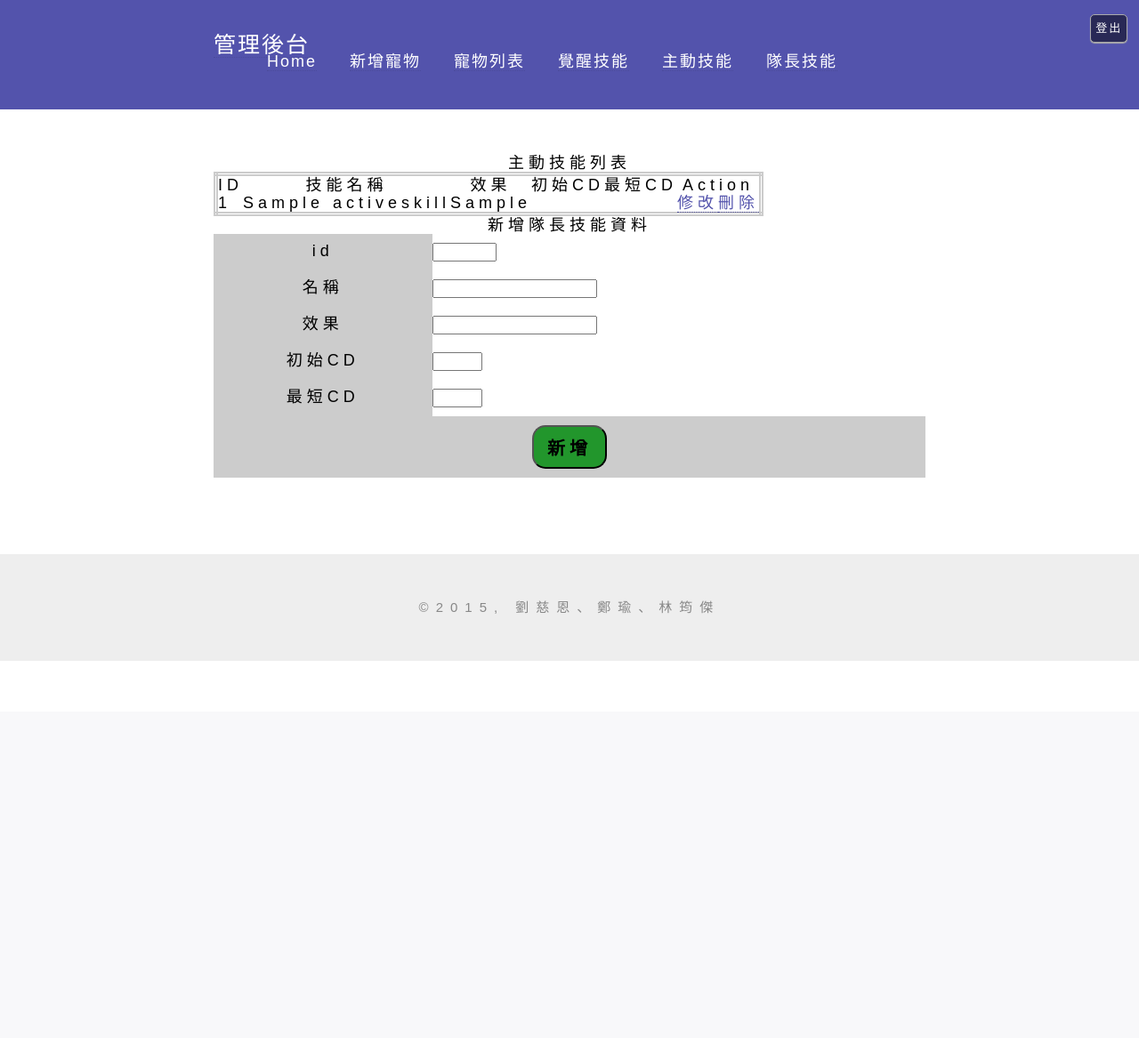
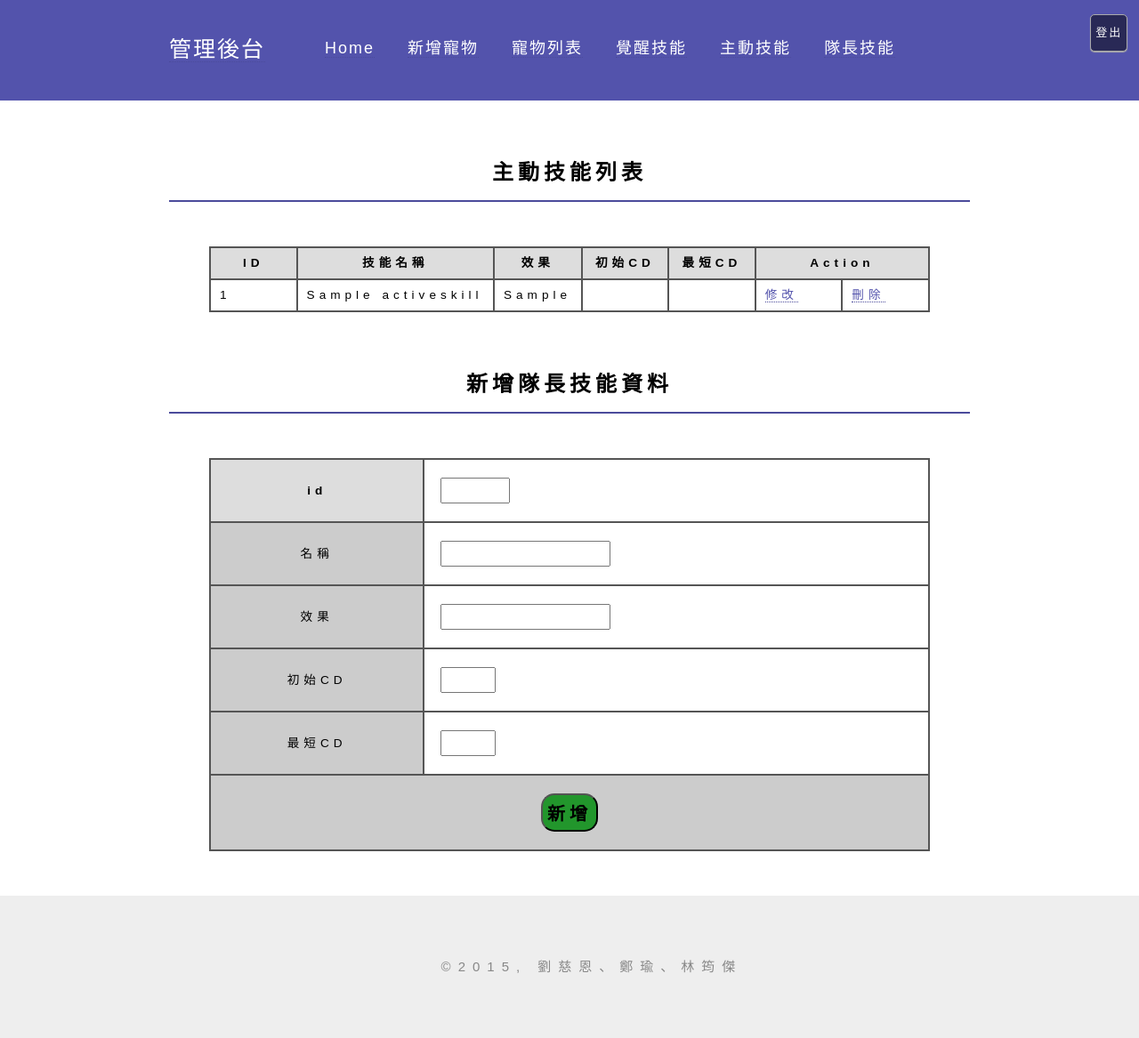
Before and after one commit to hane1818/PAD_Pet_Searching_System, a PHP site: page /askill/index.php in a window 1280 px wide. Shown: the whole page at 89% size. Before the commit the page ends 690 px from the top, so only its background shows below. Run offline with PHP 8.4, Linux system fonts and the light colour scheme; the visitor is signed in with stand-in values (Sample User, id 1); tables that the repository leaves empty or names only in its code hold one stand-in row (values such as "Sample post"); data that the repository does not hold is empty.

Commit message:
Modify some style rules to fit every table

```diff
--- a/assets/stylesheets/main.css
+++ b/assets/stylesheets/main.css
@@ -48,6 +48,30 @@ footer {
     text-align: center;
 }
 
+h1 {
+    font-size: 1.5rem;
+    margin: 1.5rem auto;
+    padding: 1rem 10px;
+    border-bottom: 2px solid hsl(240, 35%, 45%);
+    font-weight: bold;
+}
+
+h2 {
+    font-size: 1.2rem;
+    margin: 1.2rem auto;
+}
+
+p {
+    margin: 20px 0;
+    text-indent: 50px;
+}
+
+ol li {
+    list-style-type: upper-alpha;
+    margin-left: 40px;
+    padding-left: 20px;
+}
+
 a {
     color: hsl(240, 35%, 50%);
     text-decoration: none;
@@ -60,8 +84,9 @@ iframe {
     border: none;
 }
 
-input {
-    margin: 10px 0;
+input , select {
+    margin: 15px 8px !important;
+    padding: 5px !important;
 }
 
 input[type="submit"] {
@@ -73,10 +98,37 @@ input[type="submit"] {
     letter-spacing: 5px;
 }
 
+select {
+    min-width: 75px !important;
+}
+
+table {
+    width: 90% !important;
+    min-width: 500px !important;
+    border-spacing: 0;
+    border: none !important;
+    margin: 50px auto;
+}
+
+table tr:first-child th {
+    background: #ddd !important;
+    text-align: center;
+    font-weight: 900;
+}
+
+table tr td, table tr th {
+    padding: 5px 10px;
+    border: 2px solid #555;
+    font-size: 0.85rem;
+    line-height: 1.5rem;
+    min-width: 75px;
+}
+
 .wrapper {
     margin: 0 auto;
-    max-width: 800px;
+    max-width: 900px;
     width: 80%;
+    line-height: 30px;
 }
 
 .popup_back, .popup_news {
@@ -91,9 +143,11 @@ input[type="submit"] {
 .popup_news {
     display: block;
     margin: auto;
-    width: 80vw;
-    border: 1px solid #aaa;
-    border-radius: 5px;
+    height: 85vh;
+    overflow: hidden;
+    width: 75vw;
+    border: 5px solid #aaa;
+    border-radius: 15px;
     box-shadow: 3px 3px 7px #999;
 }
 
```
